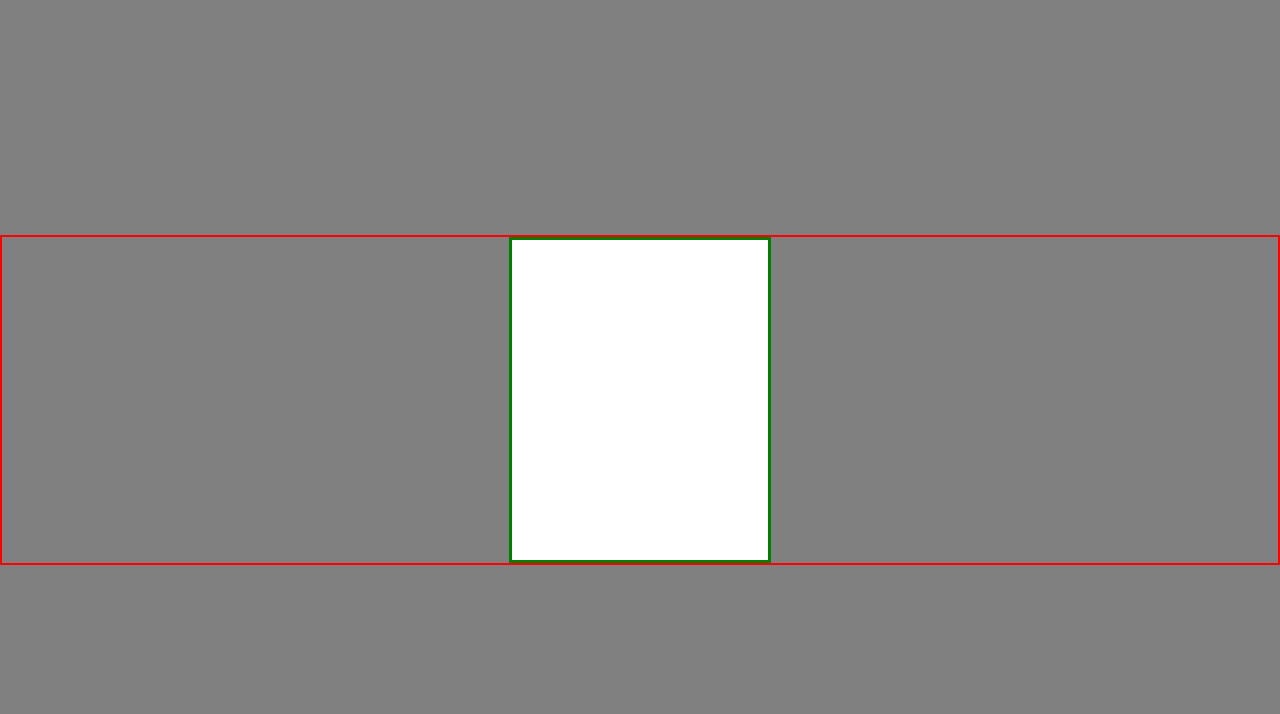
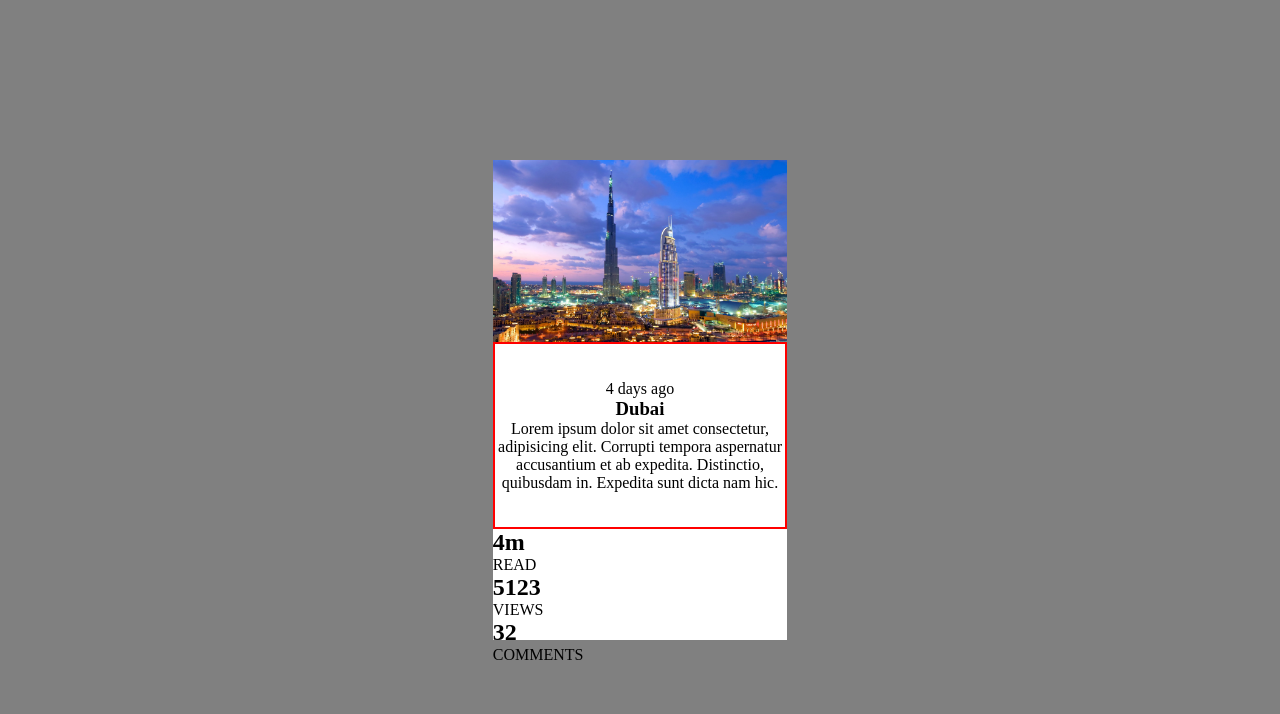
Before and after one commit to Mathisrealone/CSS-Simple-Cards, a plain HTML site: page index.html in a window 1280 px wide. Drawn offline with Linux system fonts and the light colour scheme.

Commit message:
add first-container

```diff
--- a/assets/css/style.css
+++ b/assets/css/style.css
@@ -15,12 +15,35 @@ section {
 	display: flex;
 	flex-direction: row;
 	justify-content: space-around;
-	border: 2px solid red;
 }
 
 article {
-	border: 3px green solid;
 	background-color: white;
-	width: 20%;
-	height: 40vh;
+	width: 23%;
+	height: 60vh;
 }
+
+article > div {
+	height: 38%;
+	overflow: hidden;
+}
+
+div img {
+	height: 100%;
+	width: 100%;
+	object-fit: cover;
+	object-position: center;
+	transform: scale(1.2);
+}
+
+.first-container {
+	display: flex;
+	justify-content: center;
+	flex-direction: column;
+	border: 2px red solid;
+	align-items: center;
+}
+
+.first-container > :last-child {
+	text-align: center;
+}
--- a/index.html
+++ b/index.html
@@ -13,27 +13,28 @@
     <article>
 
       <div>
-        <img src="" alt="">
+        <img src="/assets/images/Dubai.webp" alt="Image de Dubai">
       </div>
 
-      <div>
-        <p></p>
-        <h1></h1>
-        <p></p>
+      <div class="first-container">
+        <p>4 days ago</p>
+        <h1>Dubai</h1>
+        <p>Lorem ipsum dolor sit amet consectetur, adipisicing elit. Corrupti tempora aspernatur accusantium et ab
+          expedita. Distinctio, quibusdam in. Expedita sunt dicta nam hic.</p>
       </div>
 
-      <div>
+      <div class="last-container">
         <div>
-          <h2></h2>
-          <p></p>
+          <h2>4m</h2>
+          <p>READ</p>
         </div>
         <div>
-          <h2></h2>
-          <p></p>
+          <h2>5123</h2>
+          <p>VIEWS</p>
         </div>
         <div>
-          <h2></h2>
-          <p></p>
+          <h2>32</h2>
+          <p>COMMENTS</p>
         </div>
       </div>
 
```
Also changed, not shown: assets/fonts/Bebas-Regular.otf (added), assets/images/Dubai.webp (added), assets/images/Kuala-Lumpur.webp (added), 2 other files.
